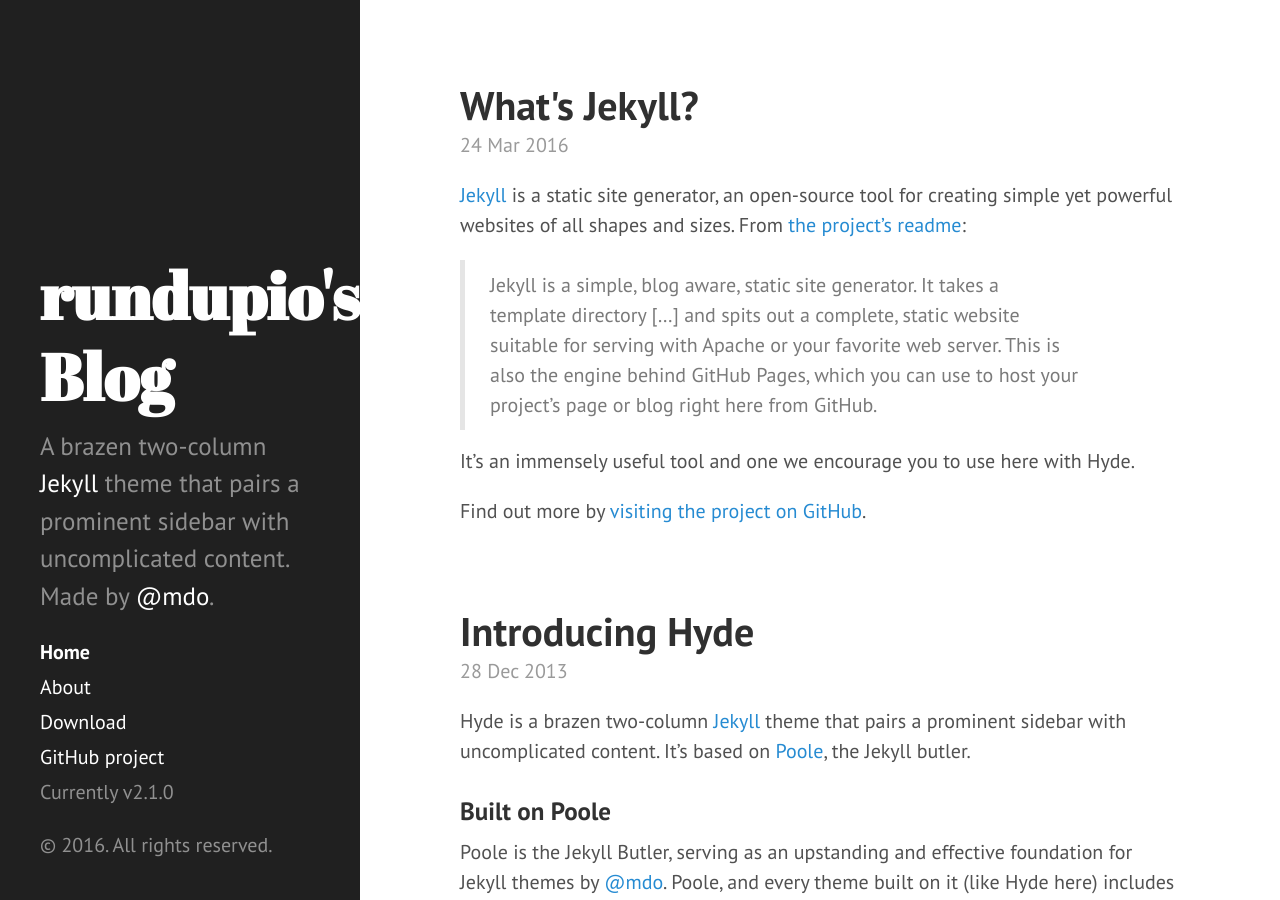
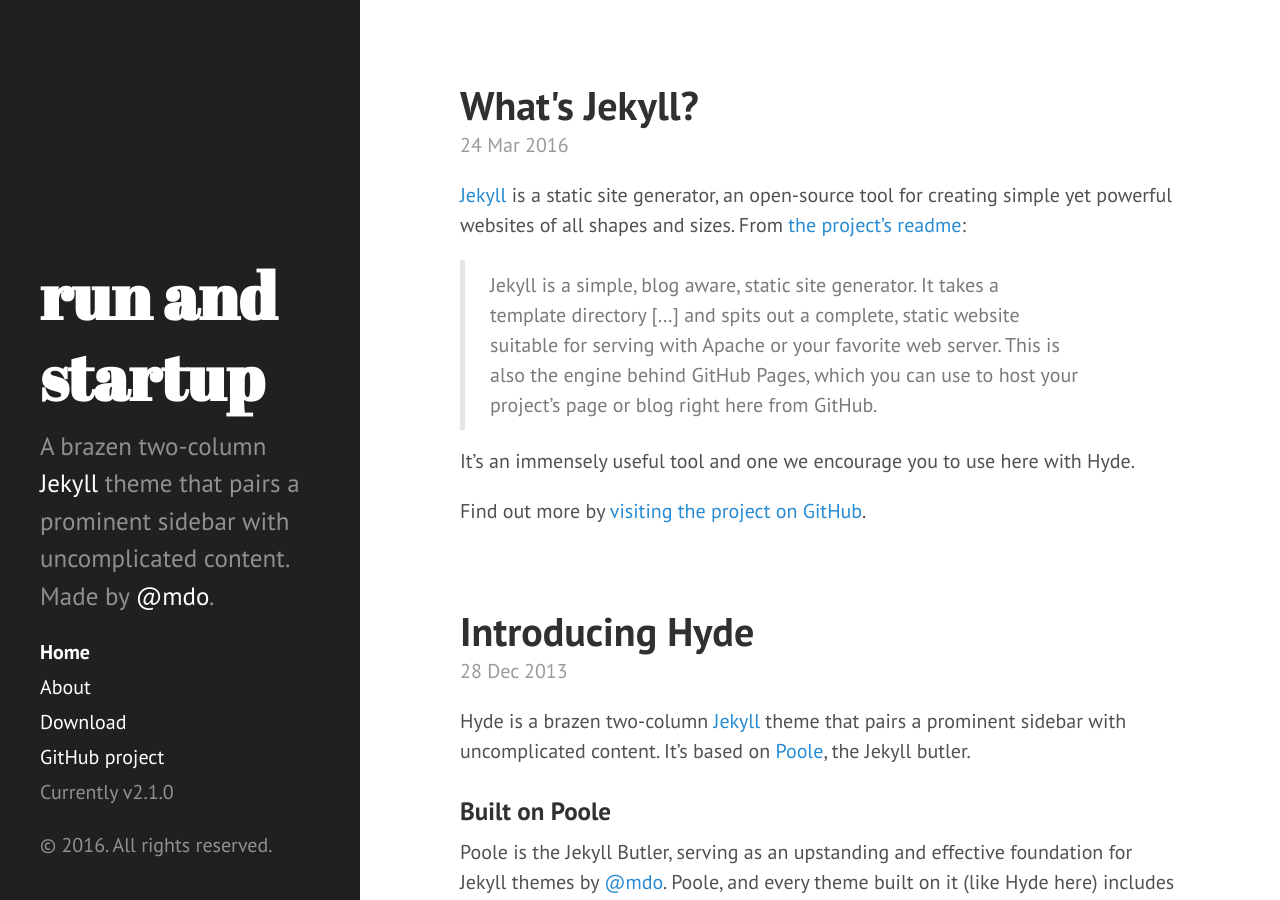
Before and after one commit to rundupio/rundupio.github.io, a Jekyll site: the page built from index.html, in a window 1280 px wide and 900 px high. Built offline with Jekyll 4.4.1, drawn with Linux system fonts in a browser that asks for light colours; the list of posts is cut into pages by our own code.

Commit message:
remove tagline

```diff
--- a/_config.yml
+++ b/_config.yml
@@ -9,8 +9,8 @@
 #relative_permalinks: true
 
 # Setup
-title:            rundupio's Blog
-tagline:          'A Jekyll theme'
+title:            run and startup
+tagline:          'a blog about run and startup'
 description:      'A brazen two-column <a href="http://jekyllrb.com" target="_blank">Jekyll</a> theme that pairs a prominent sidebar with uncomplicated content. Made by <a href="https://twitter.com/mdo" target="_blank">@mdo</a>.'
 url:              http://rundupio.github.io
 baseurl:          /
--- a/_includes/head.html
+++ b/_includes/head.html
@@ -8,7 +8,7 @@
 
   <title>
     {% if page.title == "Home" %}
-      {{ site.title }} &middot; {{ site.tagline }}
+      {{ site.title }}
     {% else %}
       {{ page.title }} &middot; {{ site.title }}
     {% endif %}
```
